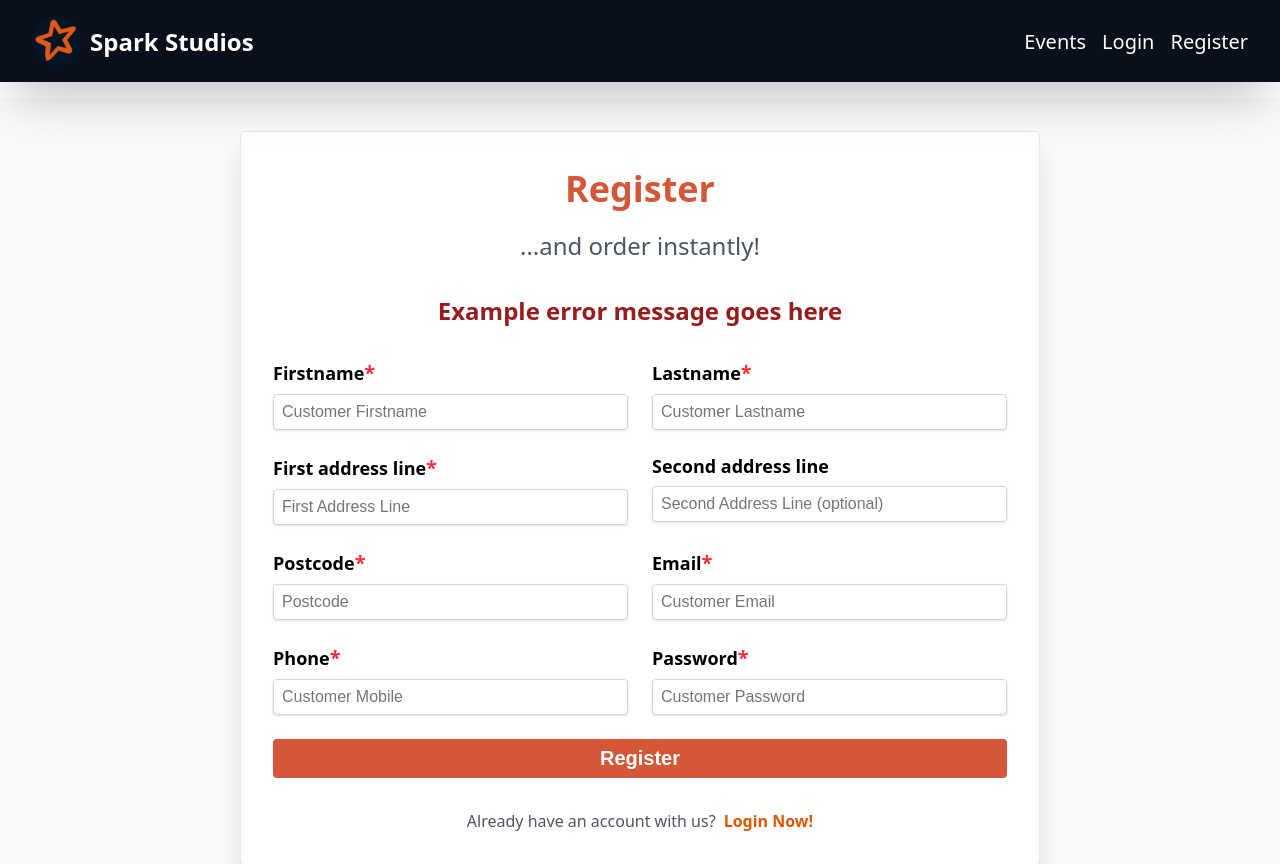
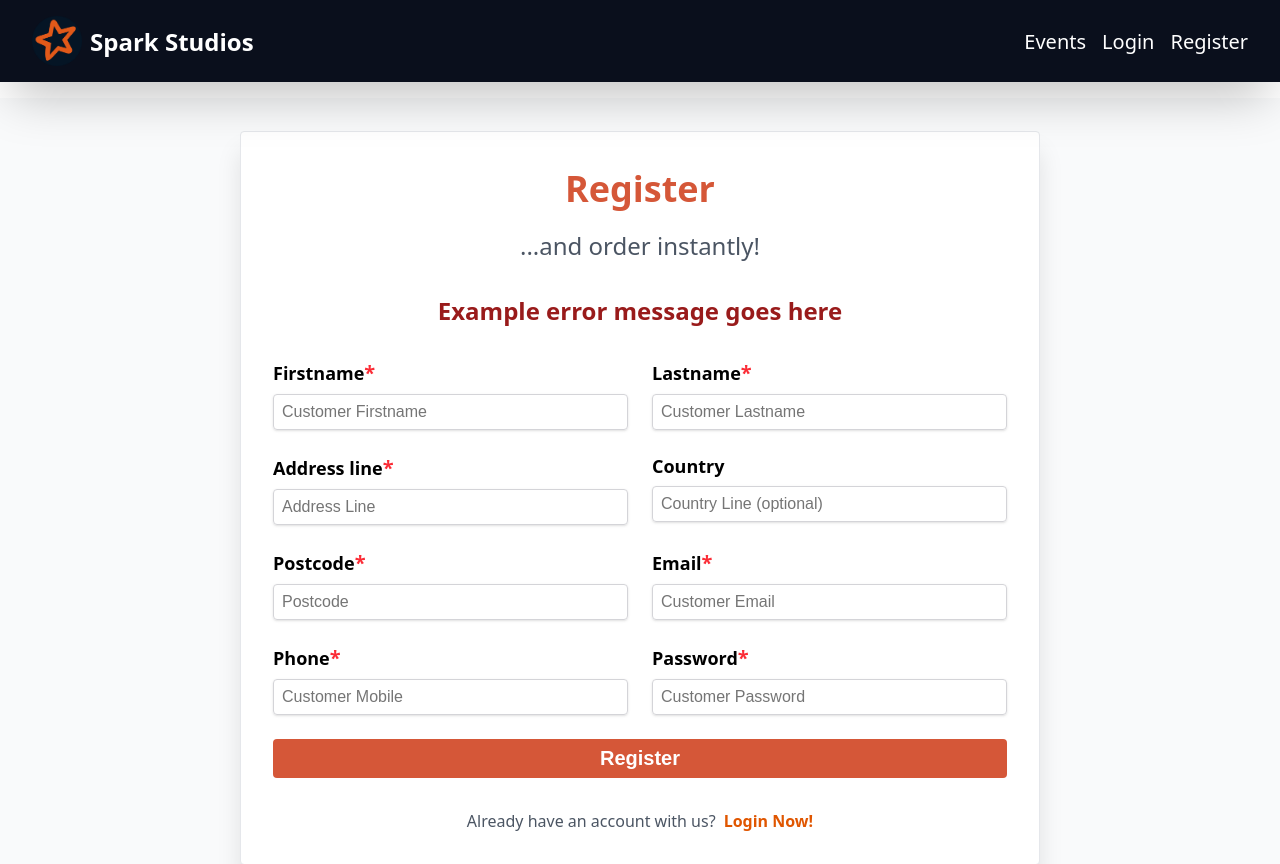
Before and after one commit to odqz/module-c-practice-2, a React (Vite) app: page /register in a window 1280 px wide. Shown: the top 864 px of the page. Built offline with nearby package versions, Linux system fonts and the light colour scheme.

Commit message:
added ability to register with details

```diff
--- a/src/pages/Login.jsx
+++ b/src/pages/Login.jsx
@@ -11,7 +11,7 @@ export function Login() {
   function authenticateUser(e) {
     e.preventDefault()
 
-    API.post('/auth/login', {'username': username, 'password': password})
+    API.post('/auth/login', {username, password})
     .then(res => {
       localStorage.setItem('auth-token', res.data.accessToken)
       nav('/')
--- a/src/pages/Register.jsx
+++ b/src/pages/Register.jsx
@@ -1,6 +1,27 @@
+import { useState } from 'react'
 import { Layout } from '../components/page/Layout'
+import { API } from '../components/api/Api'
 
 export function Register() {
+  const [firstName, setFirstname] = useState('')
+  const [lastName, setLastname] = useState('')
+  const [address, setAddress] = useState('')
+  const [country, setCountry] = useState('')
+  const [postalCode, setPostalcode] = useState('')
+  const [email, setEmail] = useState('')
+  const [phone, setPhone] = useState('')
+  const [password, setPassword] = useState('')
+
+  function createUser(e) {
+    e.preventDefault()
+
+    API.post('/users/add', {firstName, lastName, 'address': {address, country, postalCode}, email, password})
+    .then(res => {
+      console.log(res.data)
+    })
+    .catch(err => console.error(err))
+  }
+
   return (
     <>
       <Layout>
@@ -17,7 +38,7 @@ export function Register() {
               <p className="register-error">Example error message goes here</p>
 
               {/* <!-- Form --> */}
-              <form className="register-form">
+              <form className="register-form" onSubmit={createUser}>
                 <div className="form-group">
                   <label htmlFor="firstname">
                     Firstname
@@ -27,6 +48,9 @@ export function Register() {
                     type="text"
                     id="firstname"
                     placeholder="Customer Firstname"
+                    required
+                    onChange={(e) => setFirstname(e.target.value)}
+                    value={firstName}
                   />
                 </div>
 
@@ -39,27 +63,37 @@ export function Register() {
                     type="text"
                     id="lastname"
                     placeholder="Customer Lastname"
+                    required
+                    onChange={(e) => setLastname(e.target.value)}
+                    value={lastName}
                   />
                 </div>
 
                 <div className="form-group">
-                  <label htmlFor="address_first">
-                    First address line
+                  <label htmlFor="address">
+                    Address line
                     <span className="required">*</span>
                   </label>
                   <input
                     type="text"
-                    id="address_first"
-                    placeholder="First Address Line"
+                    id="address"
+                    placeholder="Address Line"
+                    required
+                    onChange={(e) => setAddress(e.target.value)}
+                    value={address}
                   />
                 </div>
 
                 <div className="form-group">
-                  <label htmlFor="address_second">Second address line</label>
+                  <label htmlFor="country">
+                    Country
+                  </label>
                   <input
                     type="text"
-                    id="address_second"
-                    placeholder="Second Address Line (optional)"
+                    id="country"
+                    placeholder="Country Line (optional)"
+                    onChange={(e) => setCountry(e.target.value)}
+                    value={country}
                   />
                 </div>
 
@@ -68,7 +102,14 @@ export function Register() {
                     Postcode
                     <span className="required">*</span>
                   </label>
-                  <input type="text" id="postcode" placeholder="Postcode" />
+                  <input
+                    type="text"
+                    id="postcode"
+                    placeholder="Postcode"
+                    required
+                    onChange={(e) => setPostalcode(e.target.value)}
+                    value={postalCode}
+                  />
                 </div>
 
                 <div className="form-group">
@@ -76,7 +117,14 @@ export function Register() {
                     Email
                     <span className="required">*</span>
                   </label>
-                  <input type="email" id="email" placeholder="Customer Email" />
+                  <input
+                    type="email"
+                    id="email"
+                    placeholder="Customer Email"
+                    required
+                    onChange={(e) => setEmail(e.target.value)}
+                    value={email}
+                  />
                 </div>
 
                 <div className="form-group">
@@ -84,7 +132,14 @@ export function Register() {
                     Phone
                     <span className="required">*</span>
                   </label>
-                  <input type="text" id="phone" placeholder="Customer Mobile" />
+                  <input
+                    type="text"
+                    id="phone"
+                    placeholder="Customer Mobile"
+                    required
+                    onChange={(e) => setPhone(e.target.value)}
+                    value={phone}
+                  />
                 </div>
 
                 <div className="form-group">
@@ -96,6 +151,9 @@ export function Register() {
                     type="password"
                     id="password"
                     placeholder="Customer Password"
+                    required
+                    onChange={(e) => setPassword(e.target.value)}
+                    value={password}
                   />
                 </div>
                 <button type="submit" className="button-primary register-btn">
```
